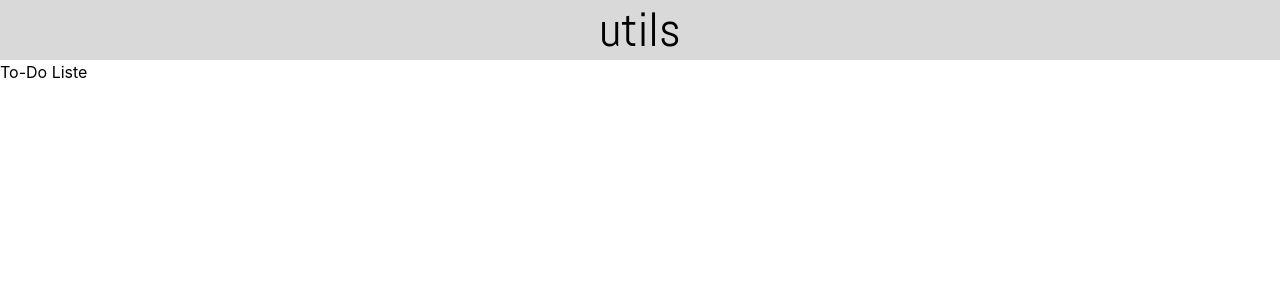
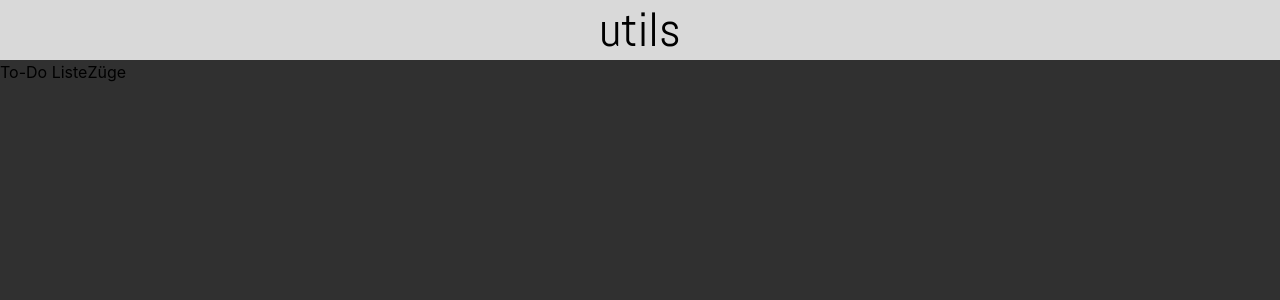
Before and after one commit to hzzy5/utils, a React (Vite) app in the folder app/: page / in a window 1280 px wide. Shown: the top 300 px of the page. Built offline with nearby package versions, Linux system fonts and the light colour scheme.

Commit message:
trainspage

```diff
--- /dev/null
+++ b/app/src/app/components/Tile.tsx
@@ -0,0 +1,5 @@
+import { Link } from "react-router";
+
+export default function Tile({ title, path }: { title: string; path: string }) {
+  return <Link to={path}>{title}</Link>;
+}
--- a/app/src/app/features.tsx
+++ b/app/src/app/features.tsx
@@ -1,4 +1,5 @@
 import type { FeatureDefinition } from "@/shared/types/feature";
 import { todoFeature } from "@/features/todos";
+import { trainsFeature } from "@/features/trains";
 
-export const features: FeatureDefinition[] = [todoFeature];
+export const features: FeatureDefinition[] = [todoFeature, trainsFeature];
--- a/app/src/app/layout/AppLayout.tsx
+++ b/app/src/app/layout/AppLayout.tsx
@@ -6,10 +6,10 @@ function AppLayout() {
   const navigation = useNavigation();
   const isLoading = navigation.state === "loading";
   return (
-    <>
+    <div className="min-h-dvh bg-[#303030]">
       <TopBar></TopBar>
       <main>{isLoading ? <Loading /> : <Outlet />}</main>
-    </>
+    </div>
   );
 }
 
--- a/app/src/app/pages/HomePage.tsx
+++ b/app/src/app/pages/HomePage/HomePage.tsx
@@ -1,5 +1,5 @@
-import { features } from "../features";
-import FeatureTile from "../components/FeatureTile";
+import { features } from "../../features";
+import FeatureTile from "./FeatureTile";
 
 function HomePage() {
   return (
--- a/app/src/app/router.tsx
+++ b/app/src/app/router.tsx
@@ -1,6 +1,6 @@
 import { createBrowserRouter } from "react-router";
 import AppLayout from "./layout/AppLayout";
-import HomePage from "./pages/HomePage";
+import HomePage from "./pages/HomePage/HomePage";
 import { features } from "./features";
 
 export const featureRoutes = features.map((feature) => ({
--- /dev/null
+++ b/app/src/features/trains/components/TrainsPage.tsx
@@ -0,0 +1,9 @@
+function TrainsPage() {
+  return (
+    <>
+      <h1>TrainsPage</h1>
+    </>
+  );
+}
+
+export default TrainsPage;
--- /dev/null
+++ b/app/src/features/trains/index.ts
@@ -0,0 +1,8 @@
+import type { FeatureDefinition } from "@/shared/types/feature";
+
+export const trainsFeature: FeatureDefinition = {
+  id: "trains",
+  title: "Züge",
+  path: "/trains",
+  loadPage: () => import("./components/TrainsPage"),
+};
```
Also changed, not shown: app/src/app/pages/HomePage/FeatureTile.tsx (renamed from app/src/app/components/FeatureTile.tsx).
